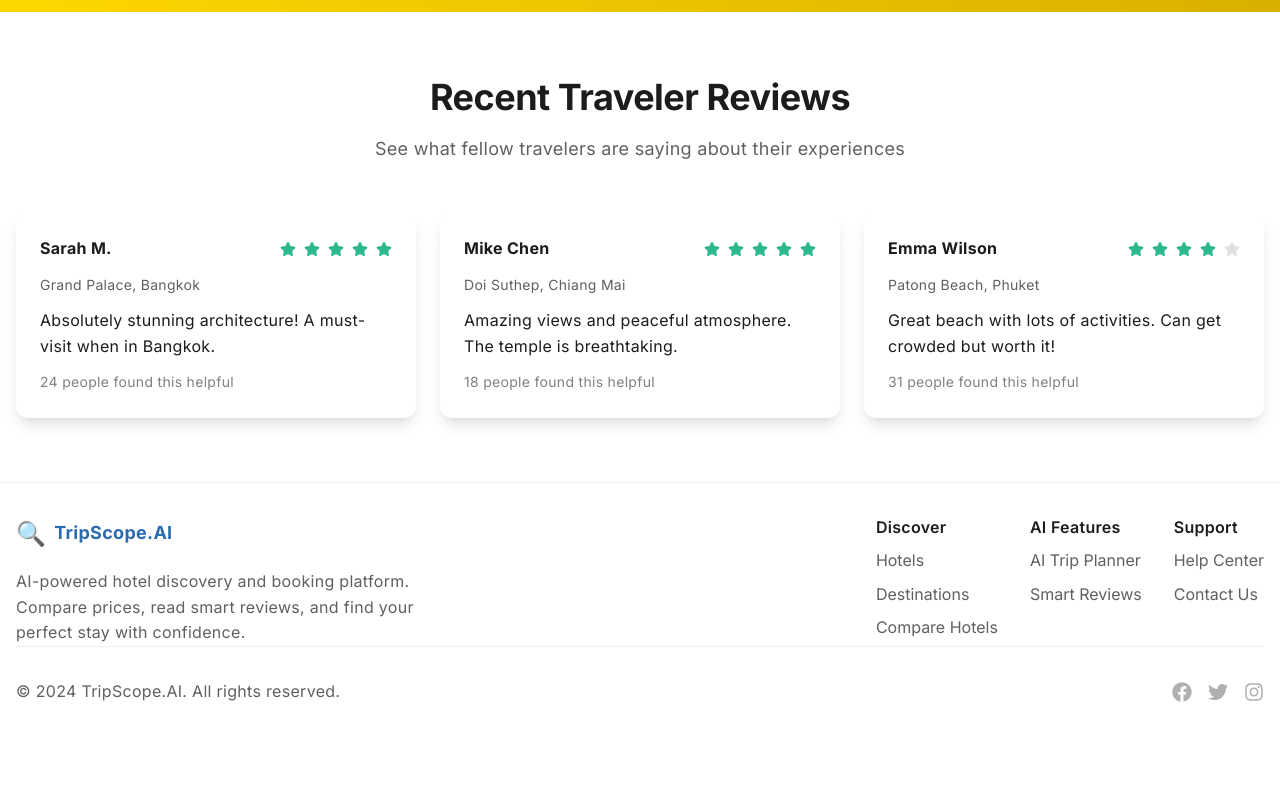
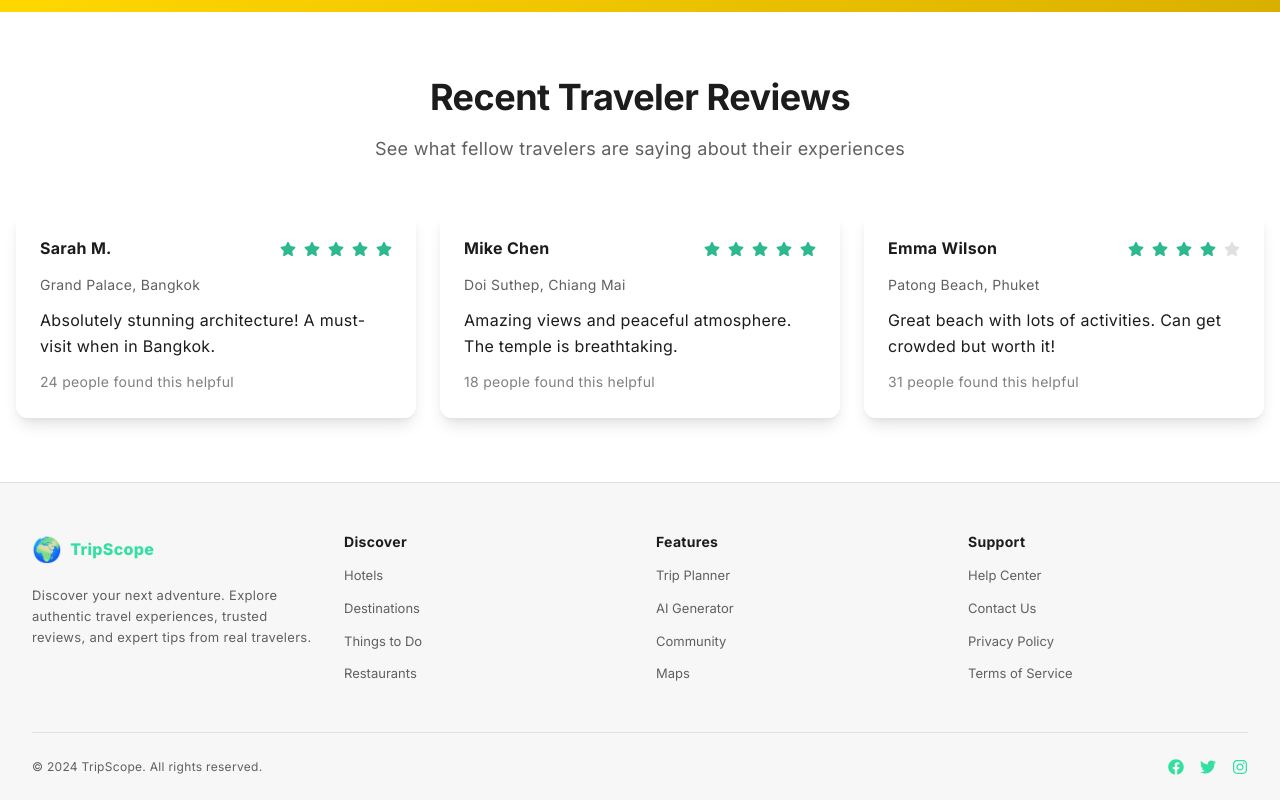
Before and after one commit to tripago-tech/app, a Next.js app: page / in a window 1280 px wide. Shown: the part 2172-2972 px from the top of the page. Before the commit the page ends 2908 px from the top, so only its background shows below. Built offline with nearby package versions, Linux system fonts and the light colour scheme.

Commit message:
completionId: cgen-62814b403cba465bafe45f10a8519888
cgen-62814b403cba465bafe45f10a8519888

```diff
--- a/components/layout/Footer.tsx
+++ b/components/layout/Footer.tsx
@@ -4,88 +4,112 @@ import {
   Container,
   Stack,
   Text,
-  Link,
+  Link as ChakraLink,
   HStack,
   Icon,
+  SimpleGrid,
 } from '@chakra-ui/react'
 import { FaFacebook, FaTwitter, FaInstagram } from 'react-icons/fa'
+import Link from 'next/link'
 
 export const Footer = () => {
   return (
     <Box
-      bg="gray.50"
-      _dark={{ bg: 'gray.900' }}
-      borderTop="1px"
-      borderColor="gray.200"
-      _dark={{ borderColor: 'gray.700' }}
+      bg="#F7F7F7"
+      borderTop="1px solid"
+      borderColor="#E0E0E0"
     >
-      <Container maxW="7xl" py={8}>
-        <Stack spacing={8} direction={{ base: 'column', md: 'row' }} justify="space-between">
+      <Container maxW="100%" px={{ base: 4, md: 8 }}>
+        <SimpleGrid columns={{ base: 1, md: 2, lg: 4 }} spacing={8} py={12}>
+          {/* Brand Section */}
           <Stack spacing={4}>
             <HStack spacing={2}>
-              <Text fontSize="2xl">🔍</Text>
-              <Text fontSize="lg" fontWeight="bold" color="blue.600" _dark={{ color: 'blue.300' }}>
-                TripScope.AI
+              <Text fontSize="24px">🌍</Text>
+              <Text fontSize="16px" fontWeight="800" color="#34E0A1">
+                TripScope
               </Text>
             </HStack>
-            <Text color="gray.600" _dark={{ color: 'gray.400' }} maxW="md">
-              AI-powered hotel discovery and booking platform. Compare prices,
-              read smart reviews, and find your perfect stay with confidence.
+            <Text color="#606060" fontSize="13px" lineHeight="1.6">
+              Discover your next adventure. Explore authentic travel experiences,
+              trusted reviews, and expert tips from real travelers.
             </Text>
           </Stack>
 
-          <Stack direction={{ base: 'column', md: 'row' }} spacing={8}>
-            <Stack spacing={2}>
-              <Text fontWeight="semibold">Discover</Text>
-              <Link href="/hotels" color="gray.600" _dark={{ color: 'gray.400' }}>
+          {/* Discover Section */}
+          <Stack spacing={3}>
+            <Text fontWeight="700" fontSize="14px" color="#1C1C1C">
+              Discover
+            </Text>
+            <ChakraLink as={Link} href="/hotels" color="#606060" fontSize="13px" _hover={{ color: '#34E0A1' }}>
               Hotels
-              </Link>
-              <Link href="/explore" color="gray.600" _dark={{ color: 'gray.400' }}>
+            </ChakraLink>
+            <ChakraLink as={Link} href="/destinations" color="#606060" fontSize="13px" _hover={{ color: '#34E0A1' }}>
               Destinations
-              </Link>
-              <Link href="/compare" color="gray.600" _dark={{ color: 'gray.400' }}>
-                Compare Hotels
-              </Link>
+            </ChakraLink>
+            <ChakraLink as={Link} href="/attractions" color="#606060" fontSize="13px" _hover={{ color: '#34E0A1' }}>
+              Things to Do
+            </ChakraLink>
+            <ChakraLink as={Link} href="/restaurants" color="#606060" fontSize="13px" _hover={{ color: '#34E0A1' }}>
+              Restaurants
+            </ChakraLink>
           </Stack>
 
-            <Stack spacing={2}>
-              <Text fontWeight="semibold">AI Features</Text>
-              <Link href="/generate" color="gray.600" _dark={{ color: 'gray.400' }}>
-                AI Trip Planner
-              </Link>
-              <Link href="/community" color="gray.600" _dark={{ color: 'gray.400' }}>
-                Smart Reviews
-              </Link>
+          {/* Features Section */}
+          <Stack spacing={3}>
+            <Text fontWeight="700" fontSize="14px" color="#1C1C1C">
+              Features
+            </Text>
+            <ChakraLink as={Link} href="/planner" color="#606060" fontSize="13px" _hover={{ color: '#34E0A1' }}>
+              Trip Planner
+            </ChakraLink>
+            <ChakraLink as={Link} href="/generate" color="#606060" fontSize="13px" _hover={{ color: '#34E0A1' }}>
+              AI Generator
+            </ChakraLink>
+            <ChakraLink as={Link} href="/community" color="#606060" fontSize="13px" _hover={{ color: '#34E0A1' }}>
+              Community
+            </ChakraLink>
+            <ChakraLink as={Link} href="/maps" color="#606060" fontSize="13px" _hover={{ color: '#34E0A1' }}>
+              Maps
+            </ChakraLink>
           </Stack>
 
-            <Stack spacing={2}>
-              <Text fontWeight="semibold">Support</Text>
-              <Link href="/help" color="gray.600" _dark={{ color: 'gray.400' }}>
+          {/* Support Section */}
+          <Stack spacing={3}>
+            <Text fontWeight="700" fontSize="14px" color="#1C1C1C">
+              Support
+            </Text>
+            <ChakraLink href="#" color="#606060" fontSize="13px" _hover={{ color: '#34E0A1' }}>
               Help Center
-              </Link>
-              <Link href="/contact" color="gray.600" _dark={{ color: 'gray.400' }}>
+            </ChakraLink>
+            <ChakraLink href="#" color="#606060" fontSize="13px" _hover={{ color: '#34E0A1' }}>
               Contact Us
-              </Link>
+            </ChakraLink>
+            <ChakraLink href="#" color="#606060" fontSize="13px" _hover={{ color: '#34E0A1' }}>
+              Privacy Policy
+            </ChakraLink>
+            <ChakraLink href="#" color="#606060" fontSize="13px" _hover={{ color: '#34E0A1' }}>
+              Terms of Service
+            </ChakraLink>
           </Stack>
-          </Stack>
-        </Stack>
+        </SimpleGrid>
 
+        {/* Bottom Footer */}
         <Stack
           direction={{ base: 'column', md: 'row' }}
           justify="space-between"
           align="center"
-          pt={8}
-          borderTop="1px"
-          borderColor="gray.200"
-          _dark={{ borderColor: 'gray.700' }}
+          py={6}
+          borderTop="1px solid"
+          borderColor="#E0E0E0"
+          spacing={4}
         >
-          <Text color="gray.600" _dark={{ color: 'gray.400' }}>
-            © 2024 TripScope.AI. All rights reserved.
+          <Text color="#606060" fontSize="12px">
+            © 2024 TripScope. All rights reserved.
           </Text>
           <HStack spacing={4}>
-            <Icon as={FaFacebook} w={5} h={5} color="gray.400" cursor="pointer" />
-            <Icon as={FaTwitter} w={5} h={5} color="gray.400" cursor="pointer" />
-            <Icon as={FaInstagram} w={5} h={5} color="gray.400" cursor="pointer" />
+            <Icon as={FaFacebook} w={4} h={4} color="#34E0A1" cursor="pointer" _hover={{ opacity: 0.8 }} transition="opacity 0.2s" />
+            <Icon as={FaTwitter} w={4} h={4} color="#34E0A1" cursor="pointer" _hover={{ opacity: 0.8 }} transition="opacity 0.2s" />
+            <Icon as={FaInstagram} w={4} h={4} color="#34E0A1" cursor="pointer" _hover={{ opacity: 0.8 }} transition="opacity 0.2s" />
           </HStack>
         </Stack>
       </Container>
```
Lines whose indentation alone changed are shown as unchanged.
